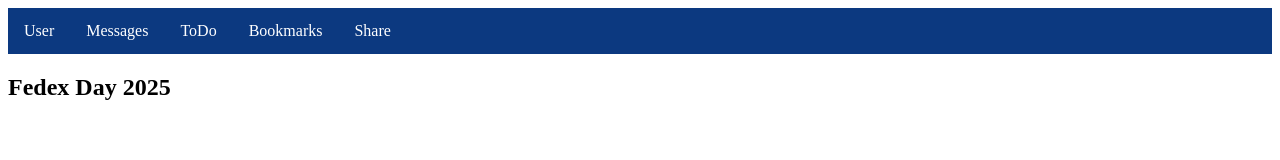
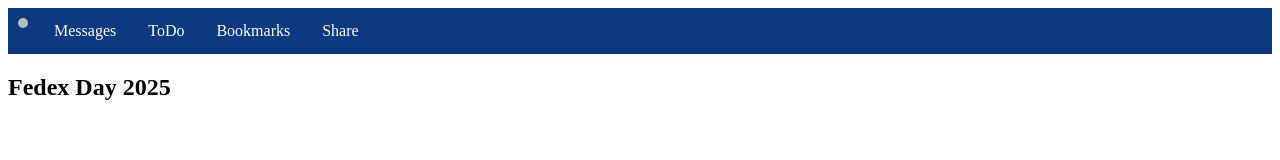
Before and after one commit to fe30/CAfedex2025, a plain HTML site: page index.html in a window 1280 px wide. Drawn offline with Linux system fonts and the light colour scheme.

Commit message:
Added icons reference and status indicator

```diff
--- a/index.html
+++ b/index.html
@@ -4,12 +4,13 @@
     <meta charset="UTF-8">
     <meta name="viewport" content="width=device-width, initial-scale=1.0">
     <link rel="stylesheet" href="style.css">
+    <link href="https://fonts.googleapis.com/icon?family=Material+Icons" rel="stylesheet" />
     <title>FedexDay2025</title>
 </head>
 <body>
     <div id="navigationHeader" class="navigation" tabindex="-1">
         <ul>
-            <li><a href="default.asp">User</a></li>
+            <li><span class="status"></span></li>
             <li><a href="news.asp">Messages</a></li>
             <li><a href="contact.asp">ToDo</a></li>
             <li><a href="about.asp">Bookmarks</a></li>
--- a/style.css
+++ b/style.css
@@ -22,3 +22,12 @@
   li a:hover {
     background-color: #1e03b7;
   }
+
+  .status {
+    height: 10px;
+    width: 10px;
+    margin: 10px;
+    background-color: #bbb;
+    border-radius: 50%;
+    display: inline-block;
+  }
```
